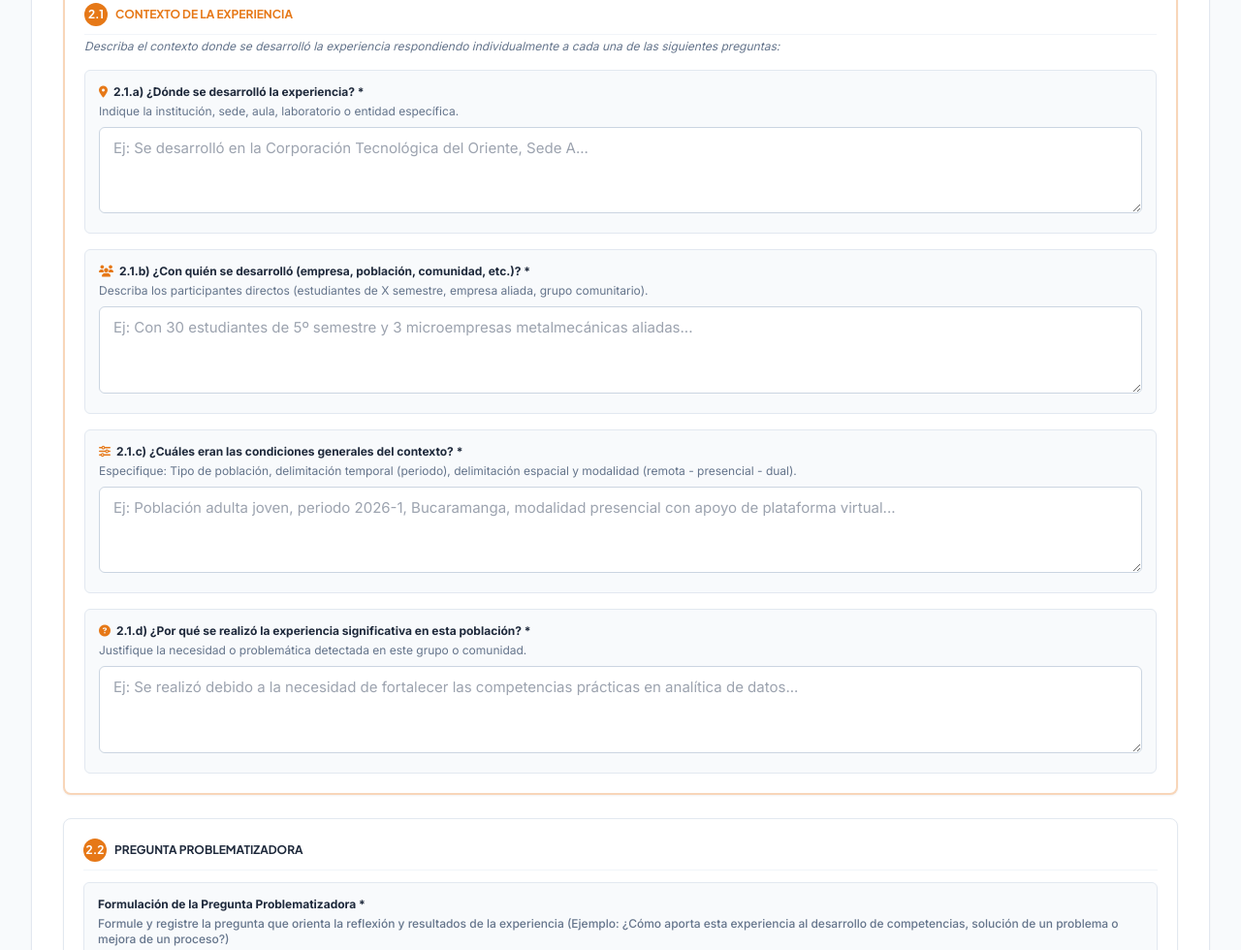
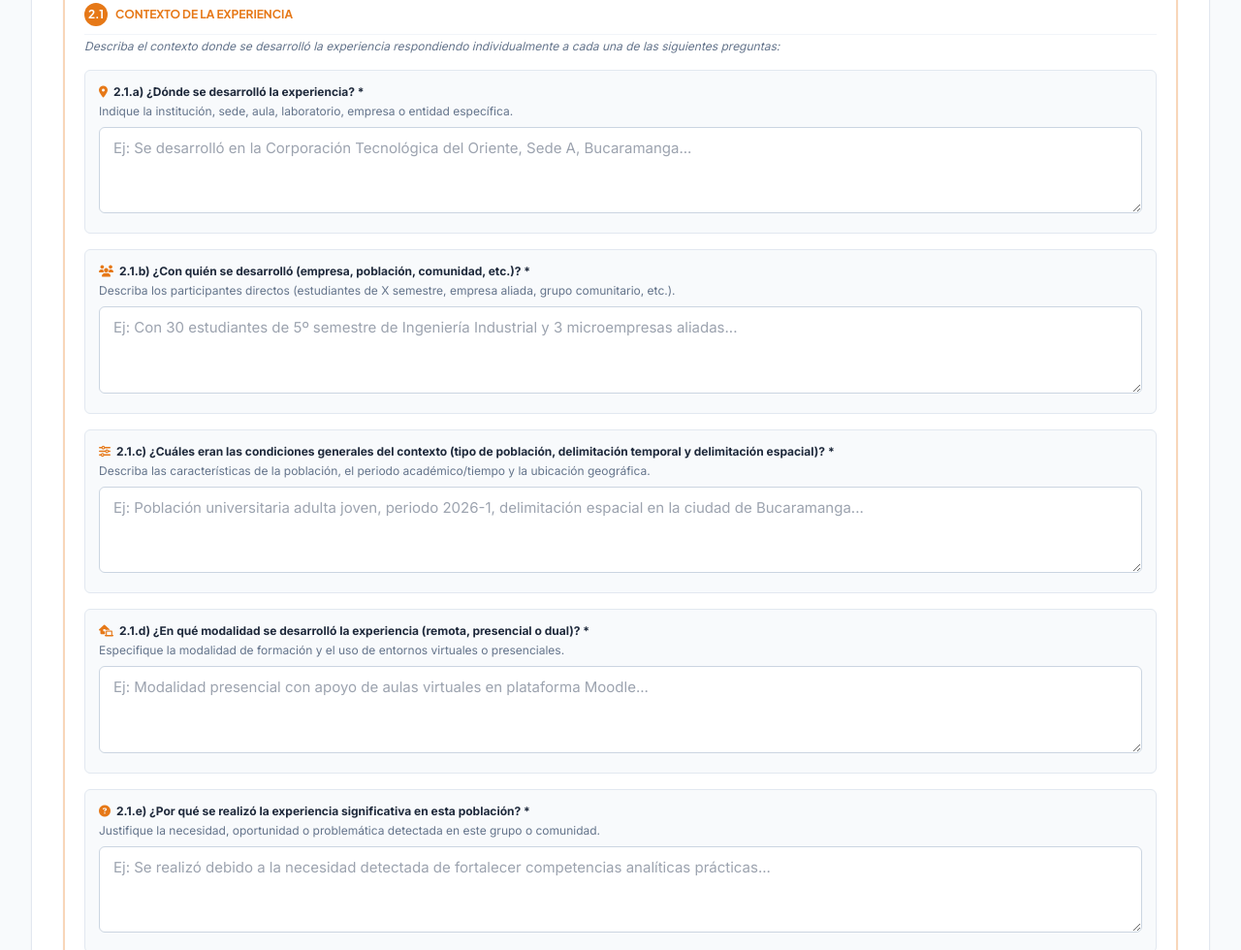
Before and after one commit to pedronoriega-eng/portal-investigaciones-cto, a plain HTML site: page index.html in a window 1280 px wide. Shown: the part 1376-2356 px from the top of the page at 97% size. Drawn offline with nearby package versions, Linux system fonts and the light colour scheme.

Commit message:
Feat: Add 5 explicit individual input fields for Section 2.1 (Dónde, Con quién, Condiciones generales, Modalidad, Por qué) with 100% full text justification in Word (.docx)

```diff
--- a/index.html
+++ b/index.html
@@ -326,8 +326,8 @@
                     <i class="fa-solid fa-location-dot text-brand-orange"></i>
                     <span>2.1.a) ¿Dónde se desarrolló la experiencia? *</span>
                   </label>
-                  <p class="text-xs text-slate-500 mb-2">Indique la institución, sede, aula, laboratorio o entidad específica.</p>
-                  <textarea id="exp_contexto_donde" rows="3" required class="input-field bg-white" placeholder="Ej: Se desarrolló en la Corporación Tecnológica del Oriente, Sede A..."></textarea>
+                  <p class="text-xs text-slate-500 mb-2">Indique la institución, sede, aula, laboratorio, empresa o entidad específica.</p>
+                  <textarea id="exp_contexto_donde" rows="3" required class="input-field bg-white" placeholder="Ej: Se desarrolló en la Corporación Tecnológica del Oriente, Sede A, Bucaramanga..."></textarea>
                 </div>
 
                 <div class="bg-slate-50 p-3.5 rounded-md border border-slate-200">
@@ -335,26 +335,35 @@
                     <i class="fa-solid fa-users text-brand-orange"></i>
                     <span>2.1.b) ¿Con quién se desarrolló (empresa, población, comunidad, etc.)? *</span>
                   </label>
-                  <p class="text-xs text-slate-500 mb-2">Describa los participantes directos (estudiantes de X semestre, empresa aliada, grupo comunitario).</p>
-                  <textarea id="exp_contexto_con_quien" rows="3" required class="input-field bg-white" placeholder="Ej: Con 30 estudiantes de 5º semestre y 3 microempresas metalmecánicas aliadas..."></textarea>
+                  <p class="text-xs text-slate-500 mb-2">Describa los participantes directos (estudiantes de X semestre, empresa aliada, grupo comunitario, etc.).</p>
+                  <textarea id="exp_contexto_con_quien" rows="3" required class="input-field bg-white" placeholder="Ej: Con 30 estudiantes de 5º semestre de Ingeniería Industrial y 3 microempresas aliadas..."></textarea>
                 </div>
 
                 <div class="bg-slate-50 p-3.5 rounded-md border border-slate-200">
                   <label class="block text-xs font-bold text-slate-800 mb-1 flex items-center gap-1.5">
                     <i class="fa-solid fa-sliders text-brand-orange"></i>
-                    <span>2.1.c) ¿Cuáles eran las condiciones generales del contexto? *</span>
+                    <span>2.1.c) ¿Cuáles eran las condiciones generales del contexto (tipo de población, delimitación temporal y delimitación espacial)? *</span>
                   </label>
-                  <p class="text-xs text-slate-500 mb-2">Especifique: Tipo de población, delimitación temporal (periodo), delimitación espacial y modalidad (remota - presencial - dual).</p>
-                  <textarea id="exp_contexto_condiciones_generales" rows="3" required class="input-field bg-white" placeholder="Ej: Población adulta joven, periodo 2026-1, Bucaramanga, modalidad presencial con apoyo de plataforma virtual..."></textarea>
+                  <p class="text-xs text-slate-500 mb-2">Describa las características de la población, el periodo académico/tiempo y la ubicación geográfica.</p>
+                  <textarea id="exp_contexto_condiciones_generales" rows="3" required class="input-field bg-white" placeholder="Ej: Población universitaria adulta joven, periodo 2026-1, delimitación espacial en la ciudad de Bucaramanga..."></textarea>
+                </div>
+
+                <div class="bg-slate-50 p-3.5 rounded-md border border-slate-200">
+                  <label class="block text-xs font-bold text-slate-800 mb-1 flex items-center gap-1.5">
+                    <i class="fa-solid fa-laptop-house text-brand-orange"></i>
+                    <span>2.1.d) ¿En qué modalidad se desarrolló la experiencia (remota, presencial o dual)? *</span>
+                  </label>
+                  <p class="text-xs text-slate-500 mb-2">Especifique la modalidad de formación y el uso de entornos virtuales o presenciales.</p>
+                  <textarea id="exp_contexto_modalidad" rows="3" required class="input-field bg-white" placeholder="Ej: Modalidad presencial con apoyo de aulas virtuales en plataforma Moodle..."></textarea>
                 </div>
 
                 <div class="bg-slate-50 p-3.5 rounded-md border border-slate-200">
                   <label class="block text-xs font-bold text-slate-800 mb-1 flex items-center gap-1.5">
                     <i class="fa-solid fa-circle-question text-brand-orange"></i>
-                    <span>2.1.d) ¿Por qué se realizó la experiencia significativa en esta población? *</span>
+                    <span>2.1.e) ¿Por qué se realizó la experiencia significativa en esta población? *</span>
                   </label>
-                  <p class="text-xs text-slate-500 mb-2">Justifique la necesidad o problemática detectada en este grupo o comunidad.</p>
-                  <textarea id="exp_contexto_por_que" rows="3" required class="input-field bg-white" placeholder="Ej: Se realizó debido a la necesidad de fortalecer las competencias prácticas en analítica de datos..."></textarea>
+                  <p class="text-xs text-slate-500 mb-2">Justifique la necesidad, oportunidad o problemática detectada en este grupo o comunidad.</p>
+                  <textarea id="exp_contexto_por_que" rows="3" required class="input-field bg-white" placeholder="Ej: Se realizó debido a la necesidad detectada de fortalecer competencias analíticas prácticas..."></textarea>
                 </div>
               </div>
             </div>
@@ -1305,6 +1314,7 @@
         contexto_donde: getVal('exp_contexto_donde'),
         contexto_con_quien: getVal('exp_contexto_con_quien'),
         contexto_condiciones_generales: getVal('exp_contexto_condiciones_generales'),
+        contexto_modalidad: getVal('exp_contexto_modalidad'),
         contexto_por_que: getVal('exp_contexto_por_que'),
         pregunta_problematizadora: getVal('exp_pregunta'),
         objetivo_experiencia: getVal('exp_objetivo'),
@@ -1573,6 +1583,7 @@
         contexto_donde: getVal('exp_contexto_donde'),
         contexto_con_quien: getVal('exp_contexto_con_quien'),
         contexto_condiciones_generales: getVal('exp_contexto_condiciones_generales'),
+        contexto_modalidad: getVal('exp_contexto_modalidad'),
         contexto_por_que: getVal('exp_contexto_por_que'),
         pregunta_problematizadora: getVal('exp_pregunta'),
         objetivo_experiencia: getVal('exp_objetivo'),
@@ -1681,9 +1692,11 @@
         ...createContentBlock(p.contexto_donde),
         createSubItemHeader("2.1.b) ¿Con quién se desarrolló (empresa, población, comunidad, etc.)?"),
         ...createContentBlock(p.contexto_con_quien),
-        createSubItemHeader("2.1.c) ¿Cuáles eran las condiciones generales del contexto (tipo de población, delimitación temporal, espacial, modalidad)?"),
+        createSubItemHeader("2.1.c) ¿Cuáles eran las condiciones generales del contexto (tipo de población, delimitación temporal y delimitación espacial)?"),
         ...createContentBlock(p.contexto_condiciones_generales),
-        createSubItemHeader("2.1.d) ¿Por qué se realizó la experiencia significativa en esta población?"),
+        createSubItemHeader("2.1.d) ¿En qué modalidad se desarrolló la experiencia (remota - presencial - dual)?"),
+        ...createContentBlock(p.contexto_modalidad),
+        createSubItemHeader("2.1.e) ¿Por qué se realizó la experiencia significativa en esta población?"),
         ...createContentBlock(p.contexto_por_que),
 
         createSubheadingParagraph("2.2 Pregunta Problematizadora"),
```
